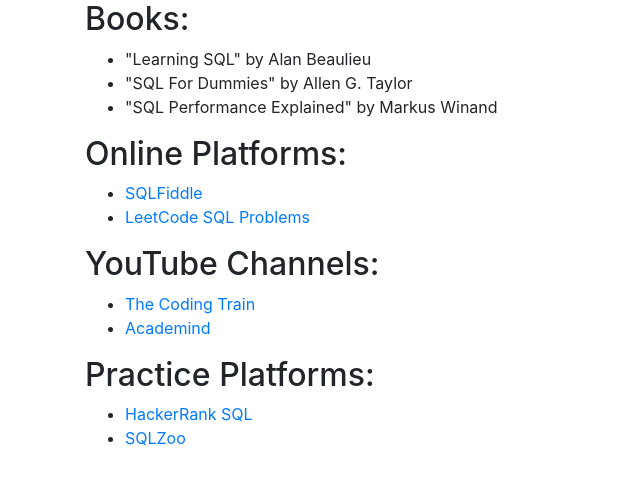
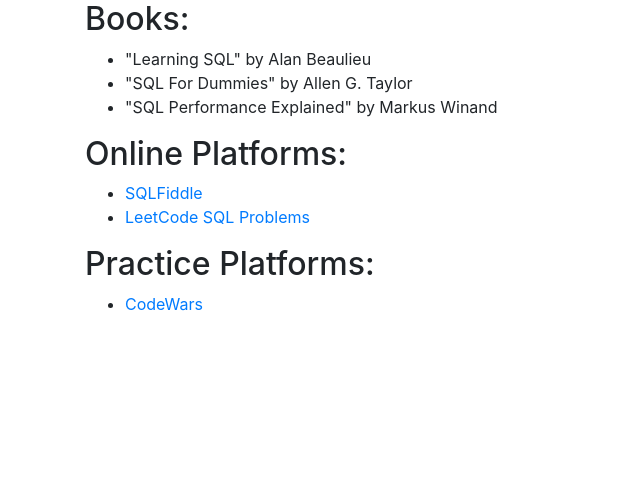
Before and after one commit to CrtAnton/Learn-Python-Website, a Flask app: page /sql_more_resources in a window 1280 px wide. Shown: the part 294-778 px from the top of the page, without its empty margins (0-640 px from the left). Run offline with Flask 3, Linux system fonts and the light colour scheme; some libraries are stand-ins or nearby versions.

Commit message:
adited rosources pages

```diff
--- a/Website_code/templates/linux_pages/more_resources.html
+++ b/Website_code/templates/linux_pages/more_resources.html
@@ -34,8 +34,7 @@
 
     <h2>YouTube Channels:</h2>
     <ul>
-        <li><a href="https://www.youtube.com/user/theurbantutorials" target="_blank">The Urban Penguin</a></li>
-        <li><a href="https://www.youtube.com/user/explainingcomputers" target="_blank">ExplainingComputers</a></li>
+        <li><a href="https://www.youtube.com/@LearnLinuxTV" target="_blank">Learn Linux TV</a></li>
     </ul>
 
     <h2>Practice Platforms:</h2>
--- a/Website_code/templates/python_pages/more_resources.html
+++ b/Website_code/templates/python_pages/more_resources.html
@@ -33,13 +33,11 @@
     <h2>YouTube Channels:</h2>
     <ul>
         <li><a href="https://www.youtube.com/user/schafer5" target="_blank">Corey Schafer</a></li>
-        <li><a href="https://www.youtube.com/user/sentdex" target="_blank">Sentdex</a></li>
         <li><a href="https://www.youtube.com/@NeuralNine" target="_blank">Neural Nine</a></li>
     </ul>
 
     <h2>Practice Platforms:</h2>
     <ul>
-        <li><a href="https://www.hackerrank.com/domains/tutorials/10-days-of-python" target="_blank">HackerRank Python</a></li>
         <li><a href="https://leetcode.com/problemset/all/?topicSlugs=array&difficulty=Easy&difficulty=Medium&difficulty=Hard" target="_blank">LeetCode</a></li>
         <li><a href="https://www.codewars.com/" target="_blank">CodeWars</a></li>
     </ul>
--- a/Website_code/templates/sql_pages/more_resources.html
+++ b/Website_code/templates/sql_pages/more_resources.html
@@ -34,16 +34,10 @@
         <li><a href="https://leetcode.com/problemset/database/" target="_blank">LeetCode SQL Problems</a></li>
     </ul>
 
-    <h2>YouTube Channels:</h2>
-    <ul>
-        <li><a href="https://www.youtube.com/c/TheCodingTrain" target="_blank">The Coding Train</a></li>
-        <li><a href="https://www.youtube.com/c/Academind" target="_blank">Academind</a></li>
-    </ul>
 
     <h2>Practice Platforms:</h2>
     <ul>
-        <li><a href="https://www.hackerrank.com/domains/tutorials/10-days-of-sql" target="_blank">HackerRank SQL</a></li>
-        <li><a href="https://sqlzoo.net/" target="_blank">SQLZoo</a></li>
+        <li><a href="https://www.codewars.com/" target="_blank">CodeWars</a></li>
     </ul>
 </body>
 </html>
```
